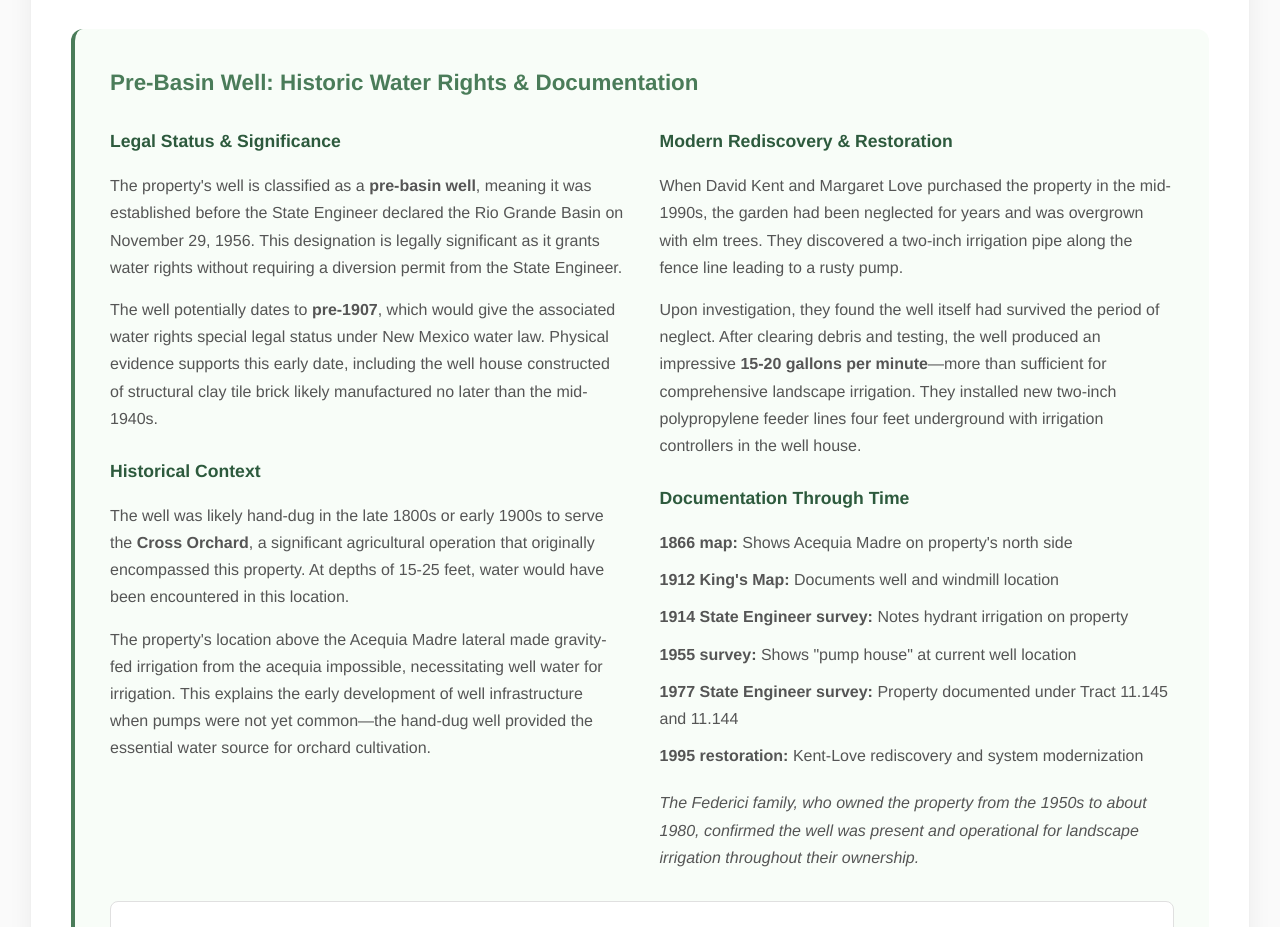
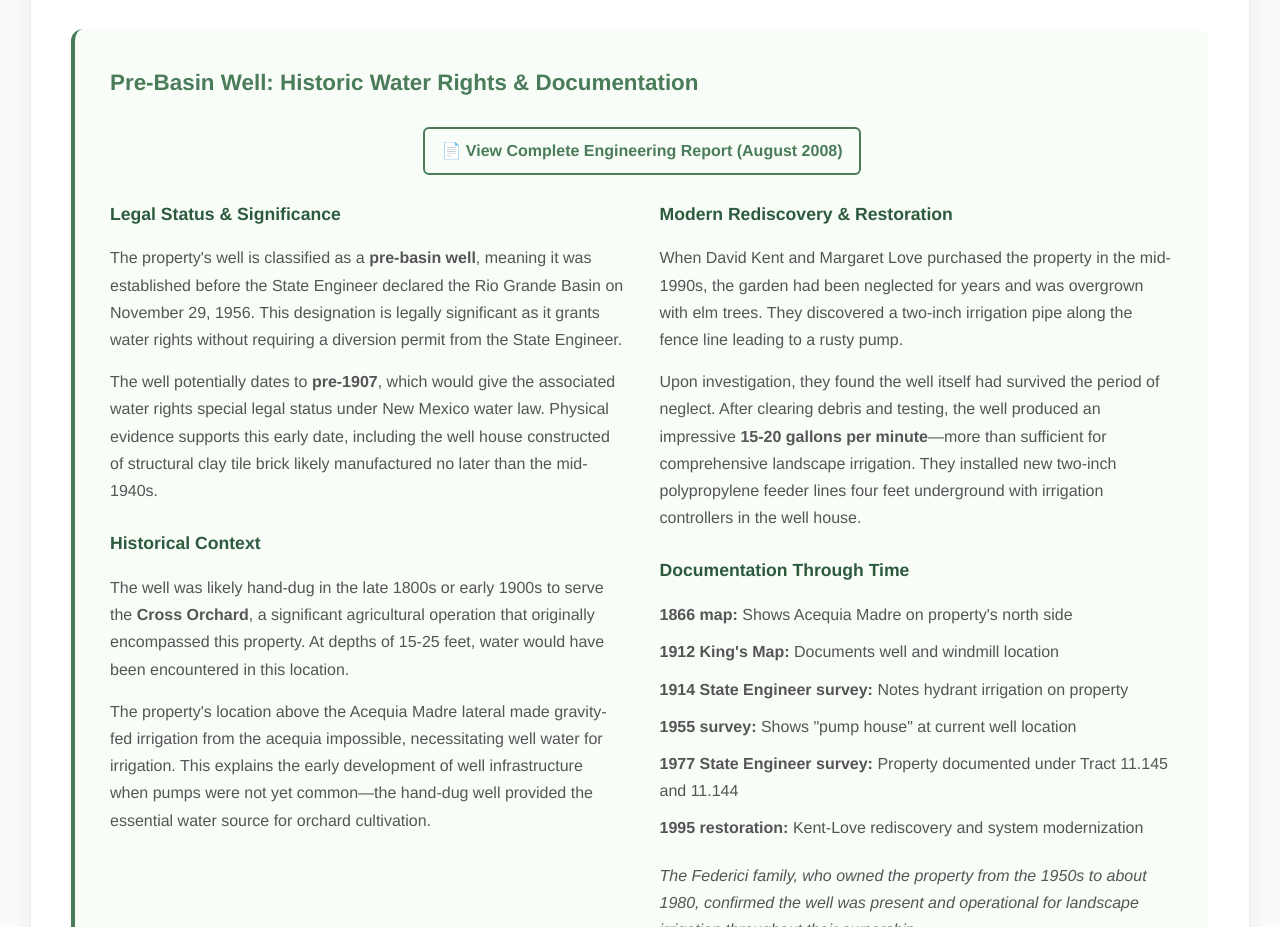
Before and after one commit to KingsleyMartin/316-east-buena-vista, a plain HTML site: page gardens.html in a window 1280 px wide. Shown: the part 5800-6727 px from the top of the page. Drawn offline with Linux system fonts and the light colour scheme.

Commit message:
Add link to engineering report in gardens.html
Added a link to the complete engineering report in the Well History section.

```diff
--- a/gardens.html
+++ b/gardens.html
@@ -338,6 +338,11 @@
                 <!-- Well History & Legal Status -->
                 <div style="background: #f8fdf8; padding: 35px; border-radius: 12px; border-left: 4px solid #4a7c59; margin-bottom: 40px;">
                     <h3 style="color: #4a7c59; margin-bottom: 25px; font-size: 1.4em;">Pre-Basin Well: Historic Water Rights & Documentation</h3>
+                    <p style="text-align: center; margin-bottom: 25px;">
+                        <a href="documents/316 E Buena Vista - Memo August 27, 2008.docx" style="color: #4a7c59; text-decoration: none; font-weight: 600; padding: 8px 16px; border: 2px solid #4a7c59; border-radius: 6px; display: inline-block; transition: all 0.3s;">
+                            📄 View Complete Engineering Report (August 2008)
+                        </a>
+                    </p>
 
                     <div style="display: grid; grid-template-columns: 1fr 1fr; gap: 35px;">
                         <div>
```
